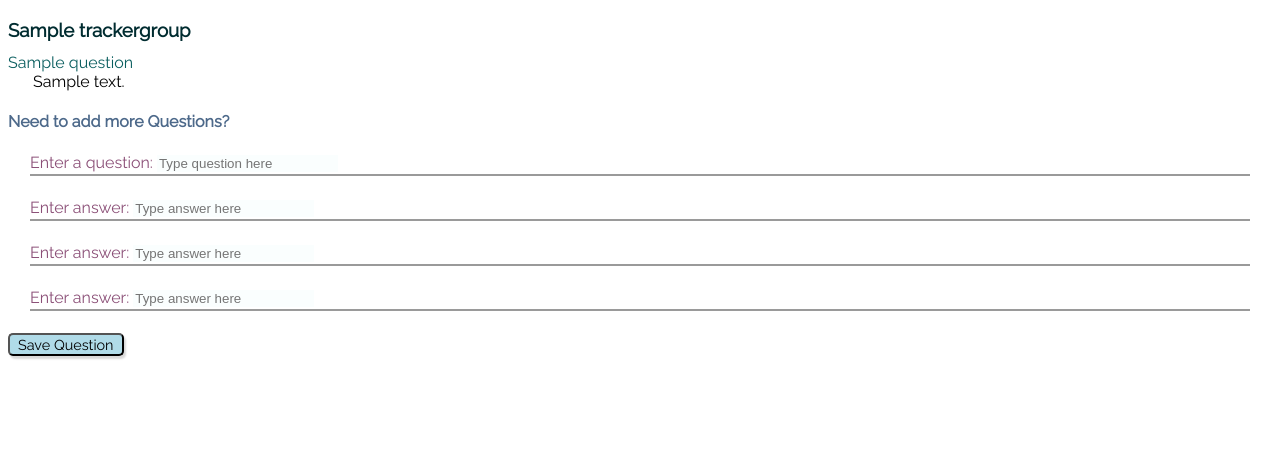
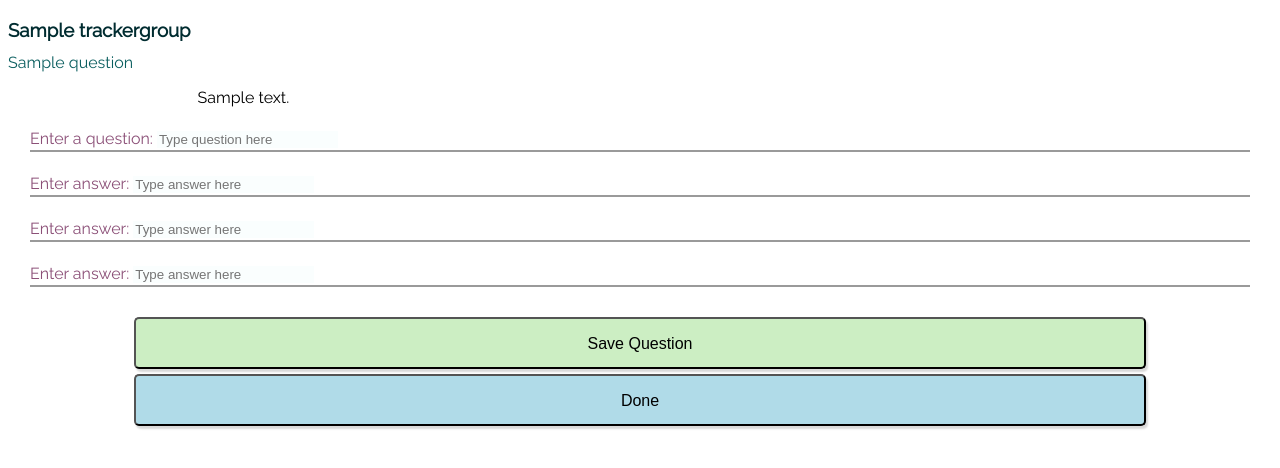
Before and after one commit to chinhle23-zz/monitorme, a Django app: page /tracker/1 in a window 1280 px wide. Shown: the part 133-601 px from the top of the page. Run offline with Django 3.2, Linux system fonts and the light colour scheme; tables that the repository leaves empty hold one stand-in row (values such as "Sample post"); some libraries are stand-ins or nearby versions.

Commit message:
Update trackerdetail css

```diff
--- a/core/static/css/style.css
+++ b/core/static/css/style.css
@@ -7,6 +7,11 @@ html {
 
 h3 {
     margin-bottom: .75rem;
+}
+
+h4.smalltext {
+    font-size: .85rem;
+    margin-top: 0px;
 }
 
 a {
@@ -88,6 +93,10 @@ button:focus {
     color: rgb(77, 105, 138);
 }
 
+.darkpurple {
+    color: rgb(75, 45, 104);
+}
+
 
 .navbarcontainer {
     display: flex;
@@ -134,6 +143,14 @@ button:focus {
     color: #E6E2E1;
 }
 
+.margin15 {
+    margin-left: 15%;
+}
+
+.marginbottom {
+    margin-bottom: 1rem;
+}
+
 .hello-message {
     margin-top: 10px;
     font-size: 1.5rem;
@@ -156,10 +173,6 @@ button:focus {
     color: #B4B3B3;
 }
 
-h4.smalltext {
-    font-size: .85rem;
-    margin-top: 0px;
-}
 
 .purple {
     color: #8B4F77;
@@ -172,7 +185,6 @@ h4.smalltext {
 .needsleft {
     text-align: left;
 }
-
 
 .button,
 .loginbutton {
@@ -366,6 +378,3 @@ details[open] summary {
     margin-bottom: .5em;
     outline: 0;
 }
-.registration_look {
-    text-align: left;
-}
--- a/core/templates/core/trackergroup_detail.html
+++ b/core/templates/core/trackergroup_detail.html
@@ -5,18 +5,19 @@
     <h3 class="darkteal">{{tracker.name}} </h3>
 
     {% for question in tracker.questions.all %}
-    <div>
+    <div class="marginbottom">
         <a href="{{question.get_absolute_url}}">{{question}}</a>
     </div>
+    <div class="marginbottom">
         {% for answer in question.answer_set.all %}
-            <div style="margin-left: 25px;">
+            <div class="margin15">
                 {{answer}}
             </div>
         {% endfor %}
+    </div>
     {% endfor %}
 
     <div>
-        <h4 class="medteal">Need to add more Questions?</h4>
         <form method="post" action="">
             {% csrf_token %}
             <div class="login-row">
@@ -35,7 +36,16 @@
                     <span class="formline purple">{{ form.answer_name3.label_tag}}</span>
                     <span>{{ form.answer_name3 }}</span>
                 </div>
-            <button class="surveybutton" type="Submit">Save Question</button>
+            <div class="needscenter">
+                <button class="add-tracker" type="Submit">
+                    Save Question
+                </button>
+                <a href="{% url 'index' %}">
+                    <button class="tracker-button button2" type="Submit">
+                        Done
+                    </button>
+                </a>
+            </div>
         </form>
     </div>
 </div>
@@ -44,7 +54,7 @@
 
 {% comment %}
     - <a href="{% url 'answer-create' %}">
-        <button class="surveybutton">Add Answer</button>
+        <button class="add-tracker">Add Answer</button>
     </a>
     <form method="post" action="">
         {% csrf_token %}
```
